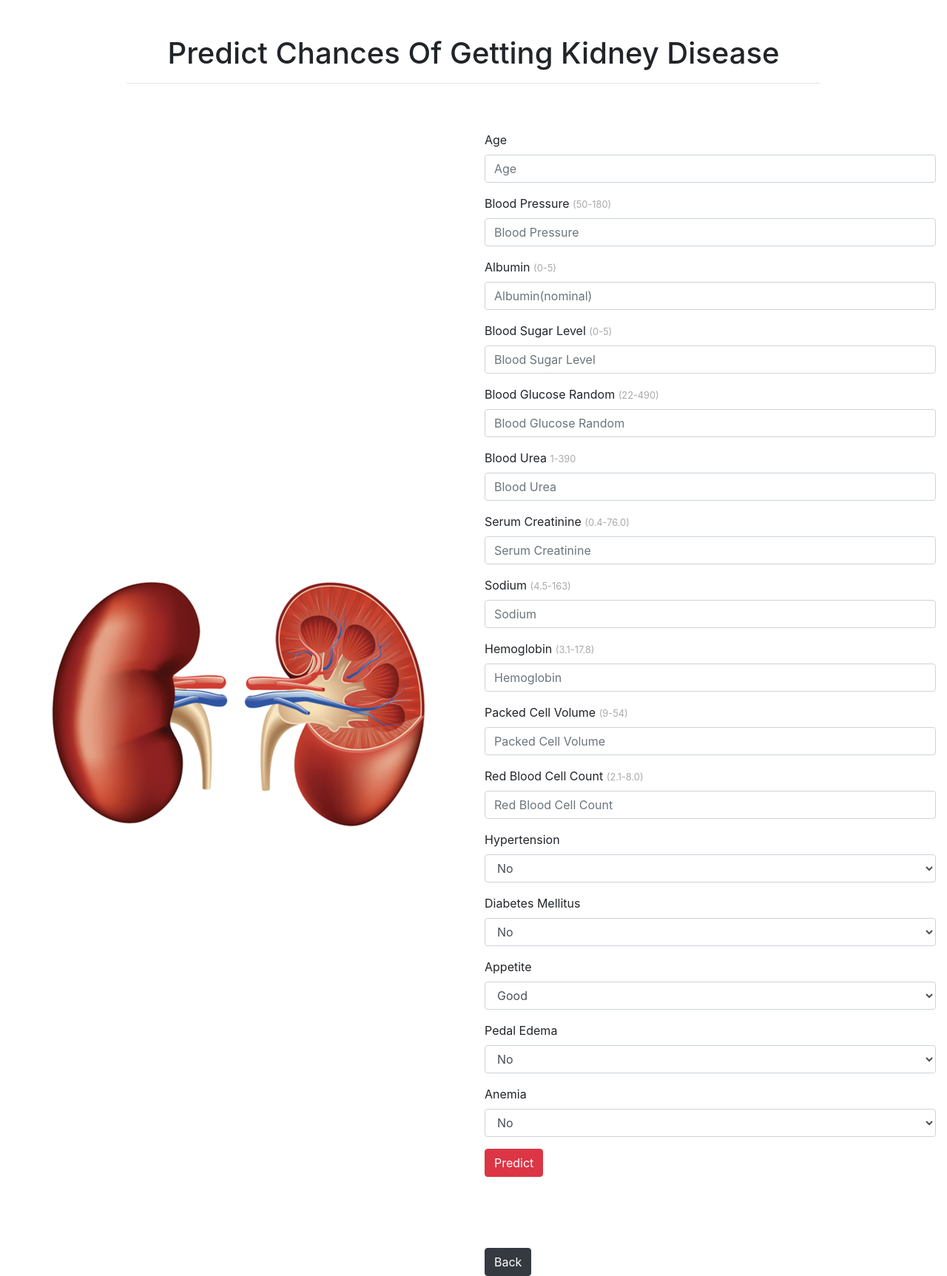
After one commit to FraidoonOmarzai/Physician.Ai, a Flask app: page /kidney in a window 1280 px wide. The commit adds this page. Shown: the whole page at 74% size. Run offline with Flask 2, Linux system fonts and the light colour scheme.

Commit message:
kidney disease prediction is added

```diff
--- a/app.py
+++ b/app.py
@@ -53,7 +53,8 @@ def BreastCancer():
 def PredictorBC(to_predict_list, size):
     to_predict = np.array(to_predict_list).reshape(1, size)
     if(size == 13):
-        loaded_model = joblib.load('Trained Model/breast-cancer/cancer_model.pkl')
+        loaded_model = joblib.load(
+            'Trained Model/breast-cancer/cancer_model.pkl')
         result = loaded_model.predict(to_predict)
     return result[0]
 
@@ -75,7 +76,6 @@ def predictBC():
     return(render_template("result.html", prediction_text=prediction))
 
 # Diabetes
-
 @app.route("/Diabet")
 def diabet():
     return render_template("diabetes.html")
@@ -100,6 +100,30 @@ def predictDiabet():
         prediction = "No need to fear. You have no dangerous symptoms of the disease"
     return(render_template("result.html", prediction_text=prediction))
 
+# kidney disease
+@app.route("/kidney")
+def kidney():
+    return render_template("kidney.html")
+
+
+@app.route('/predictKD', methods=["POST"])
+def predictKD():
+
+    loaded_model = joblib.load('Trained Model/kidney/kidney_model.pkl')
+
+    if request.method == "POST":
+        to_predict_list = request.form.to_dict()
+        to_predict_list = list(to_predict_list.values())
+        to_predict_list = list(map(float, to_predict_list))
+
+        to_predict = np.array(to_predict_list).reshape(1, len(to_predict_list))
+        result = loaded_model.predict(to_predict)
+
+    if(int(result) == 1):
+        prediction = "Sorry you chances of getting the disease. Please consult the doctor immediately"
+    else:
+        prediction = "No need to fear. You have no dangerous symptoms of the disease"
+    return(render_template("result.html", prediction_text=prediction))
 
 
 if __name__ == "__main__":
--- a/templates/diabetes.html
+++ b/templates/diabetes.html
@@ -43,7 +43,7 @@
    <header>
 
       <div id="intro" class="container-fluid view ">
-         <h1 class="text-center text-capitalize pt-5">Know your chances of getting diabetes in one Click!</h1>
+         <h1 class="text-center text-capitalize pt-5">Predict chances of getting diabetes disease</h1>
          <hr class="w-75 mx-auto pt-5">
          <div class="row mb-5">
             <div class="col-lg-6 col-md-6 col-12 my-auto">
--- /dev/null
+++ b/templates/kidney.html
@@ -0,0 +1,165 @@
+<!doctype html>
+<html lang="en">
+
+<head>
+
+   <meta charset="utf-8">
+   <meta name="viewport" content="width=device-width, initial-scale=1, shrink-to-fit=no">
+   <!-- Bootstrap CSS -->
+   <link rel="stylesheet" href="https://cdn.jsdelivr.net/npm/bootstrap@4.4.1/dist/css/bootstrap.min.css" integrity="sha384-Vkoo8x4CGsO3+Hhxv8T/Q5PaXtkKtu6ug5TOeNV6gBiFeWPGFN9MuhOf23Q9Ifjh" crossorigin="anonymous">
+   <script src="https://code.jquery.com/jquery-3.4.1.slim.min.js" integrity="sha384-J6qa4849blE2+poT4WnyKhv5vZF5SrPo0iEjwBvKU7imGFAV0wwj1yYfoRSJoZ+n" crossorigin="anonymous"></script>
+   <script src="https://cdn.jsdelivr.net/npm/popper.js@1.16.0/dist/umd/popper.min.js" integrity="sha384-Q6E9RHvbIyZFJoft+2mJbHaEWldlvI9IOYy5n3zV9zzTtmI3UksdQRVvoxMfooAo" crossorigin="anonymous"></script>
+   <script src="https://cdn.jsdelivr.net/npm/bootstrap@4.4.1/dist/js/bootstrap.min.js" integrity="sha384-wfSDF2E50Y2D1uUdj0O3uMBJnjuUD4Ih7YwaYd1iqfktj0Uod8GCExl3Og8ifwB6" crossorigin="anonymous"></script>
+   <style>
+      * {
+         margin: 0;
+         padding: 0;
+      }
+
+      html,
+      body,
+      header,
+      #intro {
+         height: 100%;
+      }
+
+      img {
+         display: block;
+         max-width: 100%;
+         height: auto;
+      }
+
+      small {
+         color: darkgrey;
+      }
+
+      .btn.pb {
+         margin-top: 6rem;
+         background-color: dark;
+      }
+   </style>
+   <title>Kidney Disease Prediction</title>
+</head>
+
+<body>
+   <header>
+
+      <div id="intro" class="container-fluid view ">
+         <h1 class="text-center text-capitalize pt-5">Predict chances of getting kidney disease</h1>
+         <hr class="w-75 mx-auto pt-5">
+         <div class="row mb-5">
+            <div class="col-lg-6 col-md-6 col-12 my-auto">
+               <img src="../static/images/kidney.png" class="float-left">
+
+
+            </div>
+            <div class="col-lg-6 col-md-6 col-12">
+               <form action="{{ url_for('predictKD')}}" method="post">
+
+                  <div class="form-group">
+                     <label for="age">Age</label>
+                     <input class="form-control" type="number" id="age" name="age" required="required" placeholder="Age">
+                  </div>
+
+                  <div class="form-group">
+                     <label for="bp">Blood Pressure <small>(50-180)</small></label>
+                     <input class="form-control" type="number" id="bp" name="Year" required="required" placeholder="Blood Pressure">
+                  </div>
+
+                  <div class="form-group">
+                     <label for="al">Albumin <small>(0-5)</small></label>
+                     <input class="form-control" type="number" step="any" id="al" name="al" required="required" placeholder="Albumin(nominal)">
+                  </div>
+
+                  <div class="form-group">
+                     <label for="su">Blood Sugar Level <small>(0-5)</small></label>
+                     <input class="form-control" type="number" id="su" name="su" required="required" placeholder="Blood Sugar Level">
+                  </div>
+
+                  <div class="form-group">
+                     <label for="bgr">Blood Glucose Random <small>(22-490)</small></label>
+                     <input class="form-control" type="number" id="bgr" name="bgr" required="required" placeholder="Blood Glucose Random">
+                  </div>
+
+                  <div class="form-group">
+                     <label for="bu">Blood Urea <small>1-390</small></label>
+                     <input class="form-control" type="number" id="bu" name="bu" required="required" placeholder="Blood Urea">
+                  </div>
+
+                  <div class="form-group">
+                     <label for="sc">Serum Creatinine <small>(0.4-76.0)</small></label>
+                     <input class="form-control" type="number" id="sc" name="sc" required="required" placeholder="Serum Creatinine">
+                  </div>
+
+                  <div class="form-group">
+                     <label for="sod">Sodium <small>(4.5-163)</small></label>
+                     <input class="form-control" type="number" id="sod" name="sod" required="required" placeholder="Sodium">
+                  </div>
+
+                  <div class="form-group">
+                     <label for="hemo">Hemoglobin <small>(3.1-17.8)</small></label>
+                     <input class="form-control" type="number" id="hemo" name="hemo" required="required" placeholder="Hemoglobin">
+                  </div>
+
+                  <div class="form-group">
+                     <label for="pcv">Packed Cell Volume <small>(9-54)</small></label>
+                     <input class="form-control" type="number" id="pcv" name="pcv" required="required" placeholder="Packed Cell Volume">
+                  </div>
+
+                  <div class="form-group">
+                     <label for="rc">Red Blood Cell Count <small>(2.1-8.0)</small></label>
+                     <input class="form-control" type="number" id="rc" name="rc" required="required" placeholder="Red Blood Cell Count">
+                  </div>
+
+                  <div class="form-group">
+                     <label for="ht">Hypertension</label>
+                     <select class="form-control" id="ht" name="ht" required="required">
+                        <option value="0">No</option>
+                        <option value="1">Yes</option>
+                     </select>
+                  </div>
+
+                  <div class="form-group">
+                     <label for="dm">Diabetes Mellitus</label>
+                     <select class="form-control" id="dm" name="dm" required="required">
+                        <option value="0">No</option>
+                        <option value="1">Yes</option>
+                     </select>
+                  </div>
+
+                  <div class="form-group">
+                     <label for="appet">Appetite</label>
+                     <select class="form-control" id="appet" name="appet" required="required">
+                        <option value="0">Good</option>
+                        <option value="1">Poor</option>
+                     </select>
+                  </div>
+
+                  <div class="form-group">
+                     <label for="pe">Pedal Edema</label>
+                     <select class="form-control" id="pe" name="pe" required="required">
+                        <option value="0">No</option>
+                        <option value="1">Yes</option>
+                     </select>
+                  </div>
+
+                  <div class="form-group">
+                     <label for="ane">Anemia</label>
+                     <select class="form-control" id="ane" name="ane" required="required">
+                        <option value="0">No</option>
+                        <option value="1">Yes</option>
+                     </select>
+                  </div>
+
+                  <button type="submit" class="btn btn-danger">Predict</button>
+               </form>
+               <a class="btn btn-dark pb" href="/" role="button">Back</a>
+            </div>
+         </div>
+      </div>
+
+   </header>
+
+</body>
+
+</html>
--- a/templates/main.html
+++ b/templates/main.html
@@ -38,7 +38,7 @@
 						<a class="nav-link" href="/liver">Liver Diease</a>
 					</li>
 					<li class="nav-item">
-						<a class="nav-link" href="/">Kidney Disease</a>
+						<a class="nav-link" href="/kidney">Kidney Disease</a>
 					</li>
 
 					<li class="nav-item dropdown">
```
Also changed, not shown: static/images/kidney.png (added), 3 other files.
